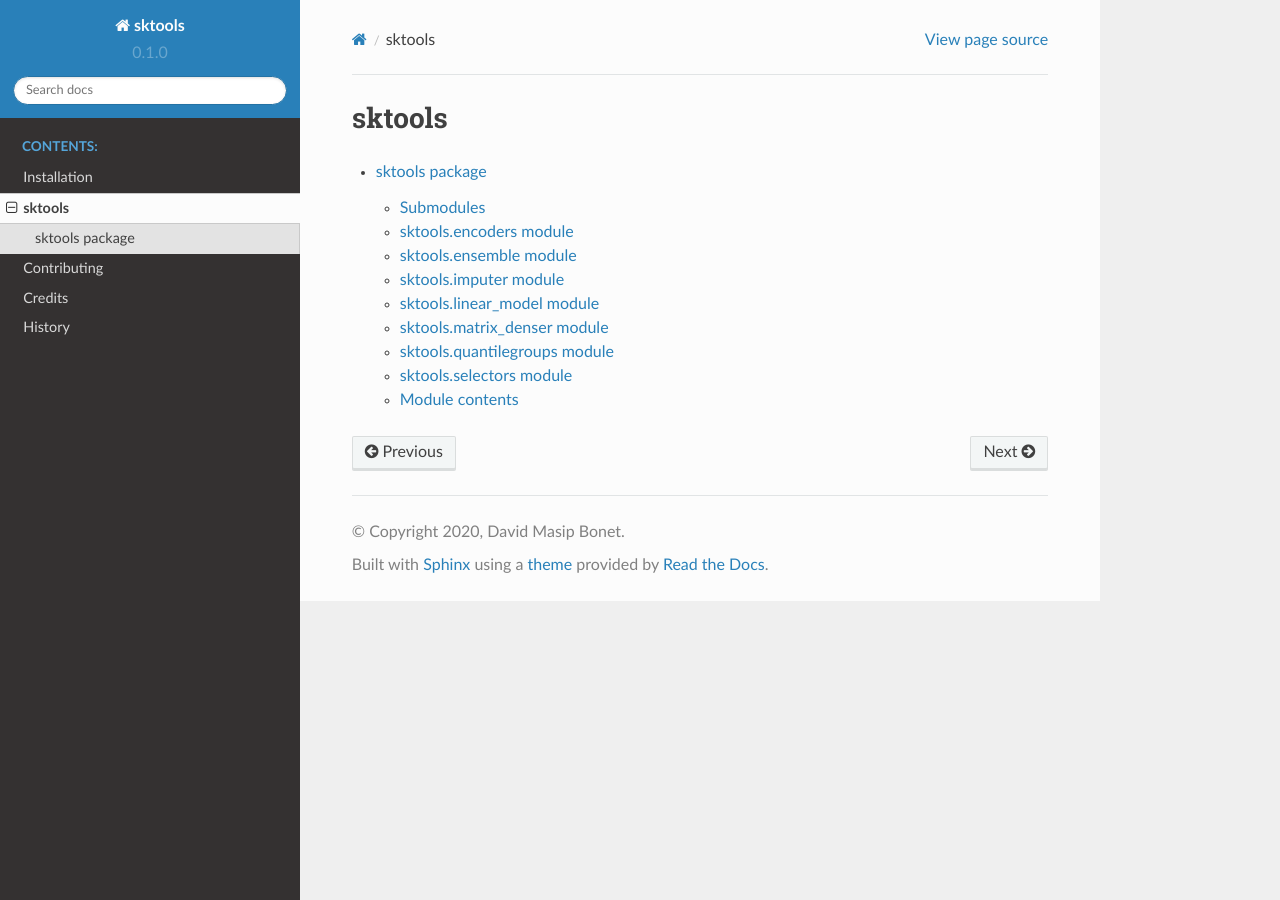
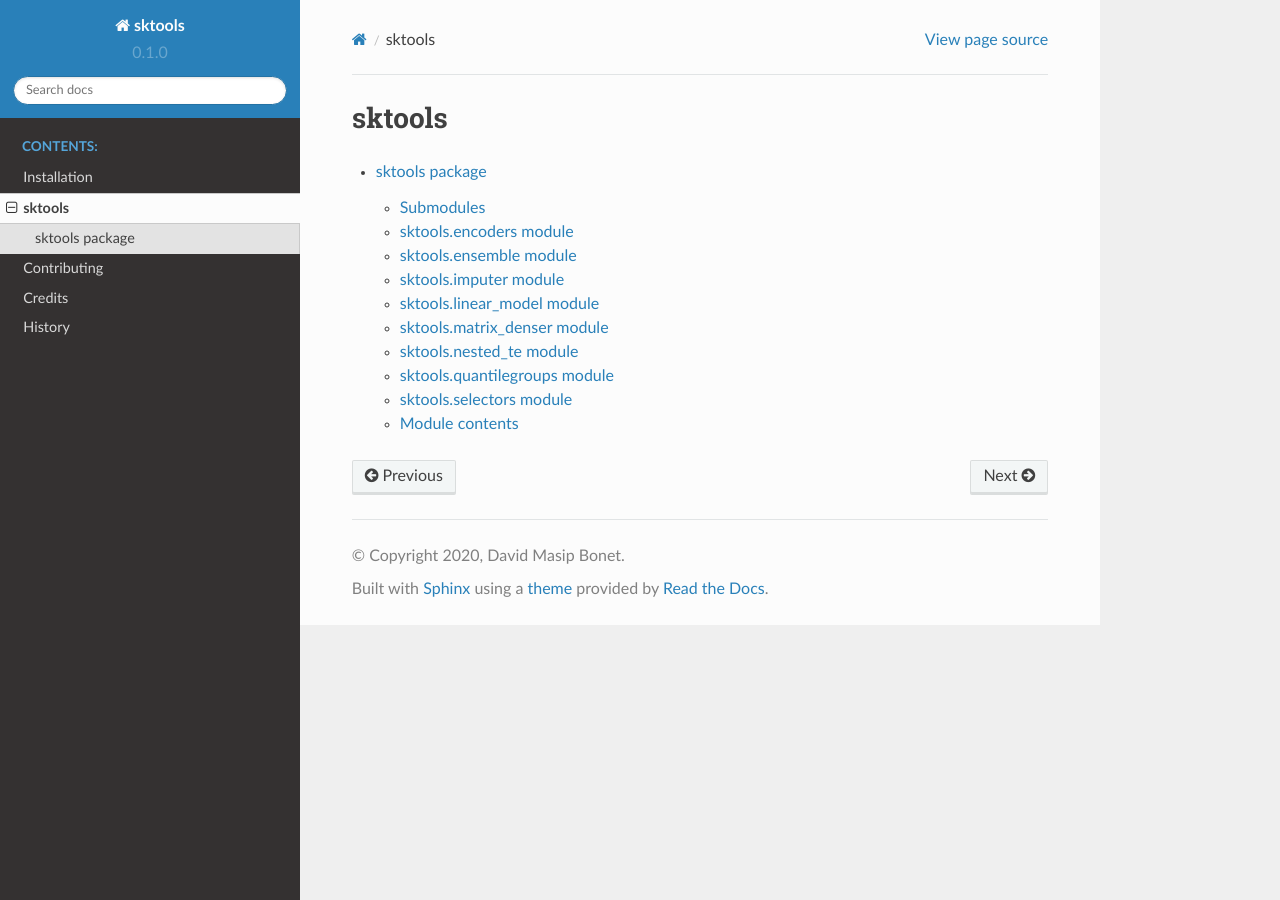
Before and after one commit to david26694/sktools, a Sphinx documentation site: the page built from docs/modules.rst, in a window 1280 px wide. Built offline with Sphinx 7.4.7 and the Read the Docs theme 2.0.0, drawn with Linux system fonts in a browser that asks for light colours; pages that are not in the unit, such as notebooks, are missing from menus.

```diff
--- a/docs/sktools.rst
+++ b/docs/sktools.rst
@@ -44,6 +44,14 @@ sktools.matrix\_denser module
     :undoc-members:
     :show-inheritance:
 
+sktools.nested\_te module
+-------------------------
+
+.. automodule:: sktools.nested_te
+    :members:
+    :undoc-members:
+    :show-inheritance:
+
 sktools.quantilegroups module
 -----------------------------
 
```
Also changed, not shown: 1 other file.
